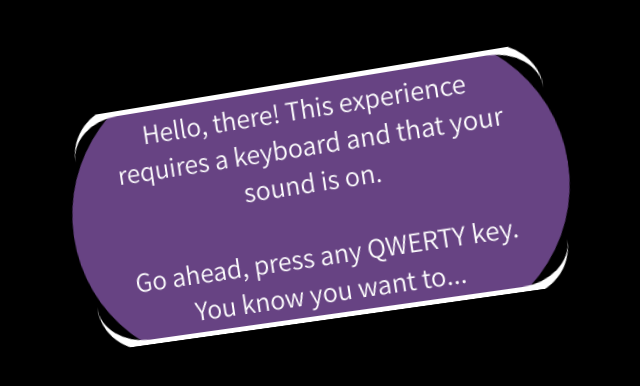
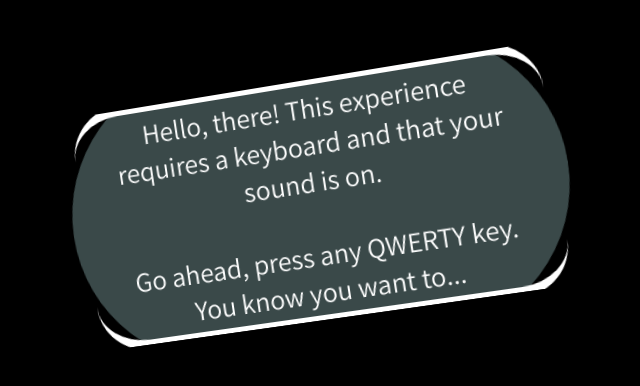
Before and after one commit to klcantrell/k-tatap, a website built with webpack: page index.html in a window 1280 px wide. Shown: the whole page, without its empty margins (325-965 px from the left). Built offline with nearby package versions, Linux system fonts and the light colour scheme; files whose address does not match are found by name.

Commit message:
changed background color of intro messages

```diff
--- a/src/css/main.css
+++ b/src/css/main.css
@@ -31,7 +31,7 @@ canvas {
 }
 
 .intro-messages__message {
-	background: rgb(103, 67, 131);
+	background: rgb(58, 73, 73);
 	color: white;
 	font-family: 'Assistant', sans-serif;
 	display: flex;
```
Also changed, not shown: dist/main.css.
